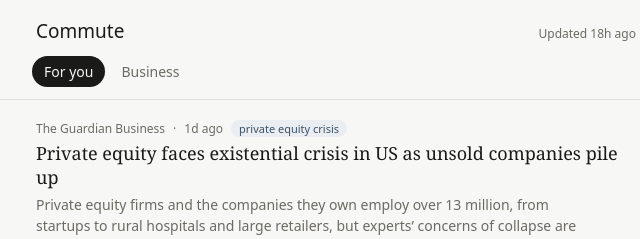
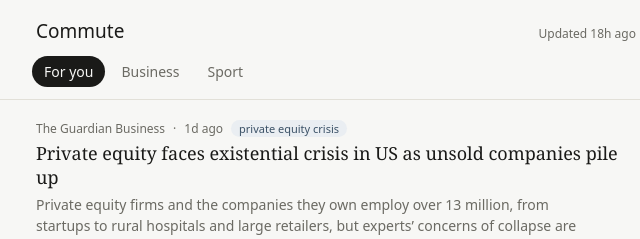
Before and after one commit to timcook1c/commute-news, a website: page index.html in a window 1280 px wide. Shown: the top 239 px of the page, 304-944 px from the left. Drawn offline with Linux system fonts and the light colour scheme.

Commit message:
Update index.html

```diff
--- a/index.html
+++ b/index.html
@@ -19,6 +19,7 @@
     <nav class="tabs" role="tablist" aria-label="Feed">
       <button class="tab" data-tab="personal" role="tab" aria-selected="true">For you</button>
       <button class="tab" data-tab="business" role="tab" aria-selected="false">Business</button>
+      <button class="tab" data-tab="sport" role="tab" aria-selected="false">Sport</button>
     </nav>
   </header>
 
```
